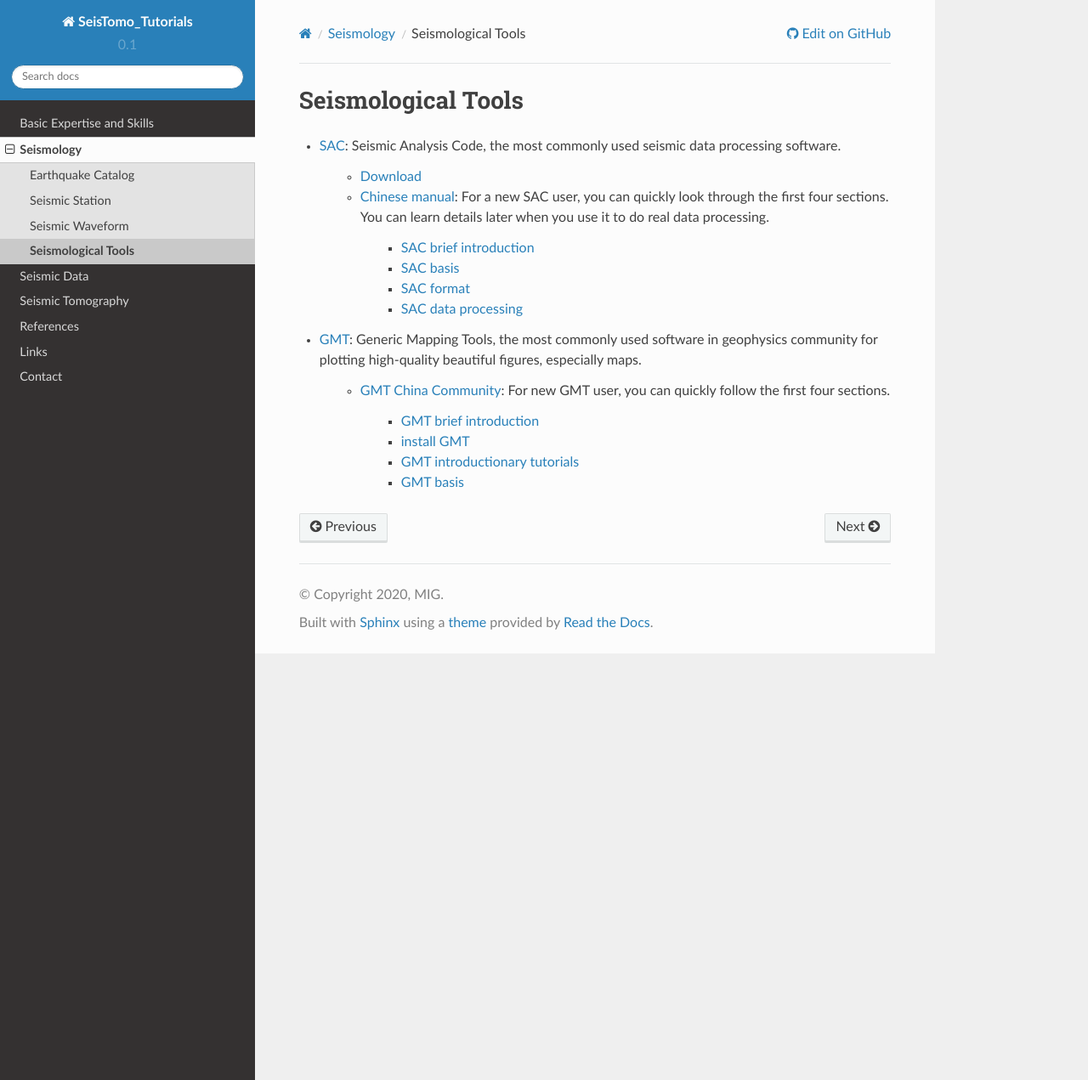
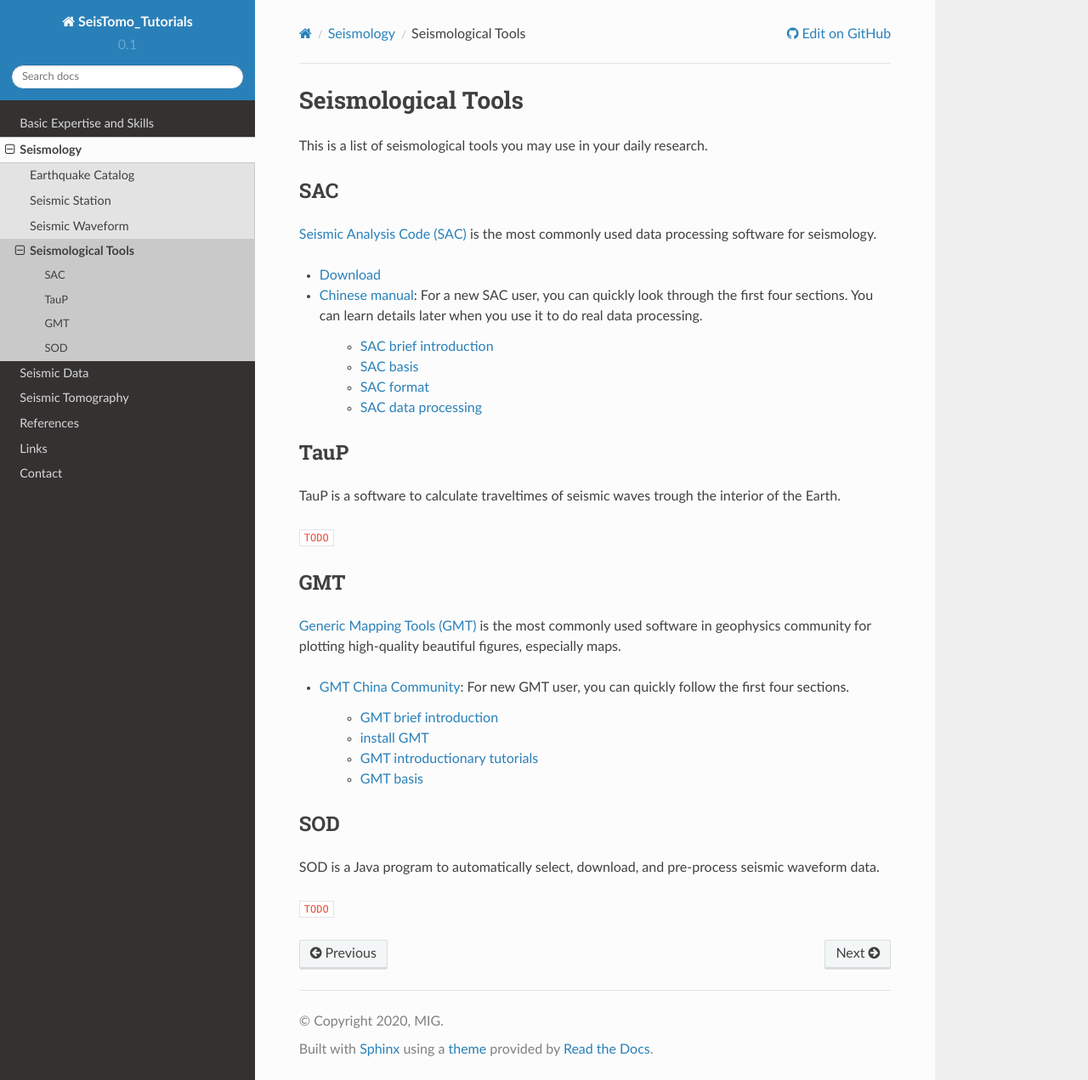
Before and after one commit to MIGG-NTU/SeisTomo_Tutorials, a Sphinx documentation site: the page built from source/seismology/seismic-tools.rst, in a window 1280 px wide and 1271 px high. Shown: the whole window at 85% size. Built offline with Sphinx 7.4.7 and the Read the Docs theme 2.0.0, drawn with Linux system fonts in a browser that asks for light colours.

```diff
--- a/source/basic-expertise-skills/index.rst
+++ b/source/basic-expertise-skills/index.rst
@@ -4,7 +4,7 @@
 
 .. toctree::
 
-   operating-system
+   operating-systems
    LinuxmacOS-basis-and-command-lines
    commonly-used-commands
    prgramming-languages
--- a/source/seismology/seismic-tools.rst
+++ b/source/seismology/seismic-tools.rst
@@ -1,21 +1,47 @@
 Seismological Tools
 ===================
 
-- `SAC <http://ds.iris.edu/ds/nodes/dmc/software/downloads/sac/>`__: Seismic Analysis Code, the most commonly used seismic data processing software.
+This is a list of seismological tools you may use in your daily research.
 
-    - `Download <http://ds.iris.edu/ds/nodes/dmc/forms/sac>`__
-    - `Chinese manual <https://seisman.github.io/SAC_Docs_zh>`__: For a new SAC user, you can quickly look through the first four sections. You can learn details later when you use it to do real data processing.
 
-        - `SAC brief introduction <https://seisman.github.io/SAC_Docs_zh/introduction/>`_
-        - `SAC basis <https://seisman.github.io/SAC_Docs_zh/basis/>`_
-        - `SAC format <https://seisman.github.io/SAC_Docs_zh/fileformat/>`_
-        - `SAC data processing <https://seisman.github.io/SAC_Docs_zh/data-process/>`_
+SAC
+---
 
-- `GMT <https://www.generic-mapping-tools.org/>`_: Generic Mapping Tools, the most commonly used software in geophysics community for plotting high-quality beautiful figures, especially maps.
+`Seismic Analysis Code (SAC) <http://ds.iris.edu/ds/nodes/dmc/software/downloads/sac/>`__ is the most commonly used data processing software for seismology.
 
-    - `GMT China Community <https://gmt-china.org/>`_: For new GMT user, you can quickly follow the first four sections.
+- `Download <http://ds.iris.edu/ds/nodes/dmc/forms/sac>`__
+- `Chinese manual <https://seisman.github.io/SAC_Docs_zh>`__: For a new SAC user, you can quickly look through the first four sections. You can learn details later when you use it to do real data processing.
 
-        - `GMT brief introduction <https://docs.gmt-china.org/6.1/intro/>`_
-        - `install GMT <https://docs.gmt-china.org/6.1/install/>`_
-        - `GMT introductionary tutorials <https://docs.gmt-china.org/6.1/tutorial/>`_
-        - `GMT basis <https://docs.gmt-china.org/6.1/basis/>`_
+    - `SAC brief introduction <https://seisman.github.io/SAC_Docs_zh/introduction/>`_
+    - `SAC basis <https://seisman.github.io/SAC_Docs_zh/basis/>`_
+    - `SAC format <https://seisman.github.io/SAC_Docs_zh/fileformat/>`_
+    - `SAC data processing <https://seisman.github.io/SAC_Docs_zh/data-process/>`_
+
+
+TauP
+----
+
+TauP is a software to calculate traveltimes of seismic waves trough the interior of the Earth.
+
+``TODO``
+
+
+GMT
+---
+
+`Generic Mapping Tools (GMT) <https://www.generic-mapping-tools.org/>`_ is the most commonly used software in geophysics community for plotting high-quality beautiful figures, especially maps.
+
+- `GMT China Community <https://gmt-china.org/>`_: For new GMT user, you can quickly follow the first four sections.
+
+    - `GMT brief introduction <https://docs.gmt-china.org/6.1/intro/>`_
+    - `install GMT <https://docs.gmt-china.org/6.1/install/>`_
+    - `GMT introductionary tutorials <https://docs.gmt-china.org/6.1/tutorial/>`_
+    - `GMT basis <https://docs.gmt-china.org/6.1/basis/>`_
+
+
+SOD
+---
+
+SOD is a Java program to automatically select, download, and pre-process seismic waveform data.
+
+``TODO``
```
Also changed, not shown: source/basic-expertise-skills/LinuxmacOS-basis-and-command-lines.rst (+13 -0 lines), source/basic-expertise-skills/operating-system.rst (deleted, +0 -45 lines), source/basic-expertise-skills/operating-systems.rst (added, +48 -0 lines), source/basic-expertise-skills/prgramming-languages.rst (+21 -3 lines).
